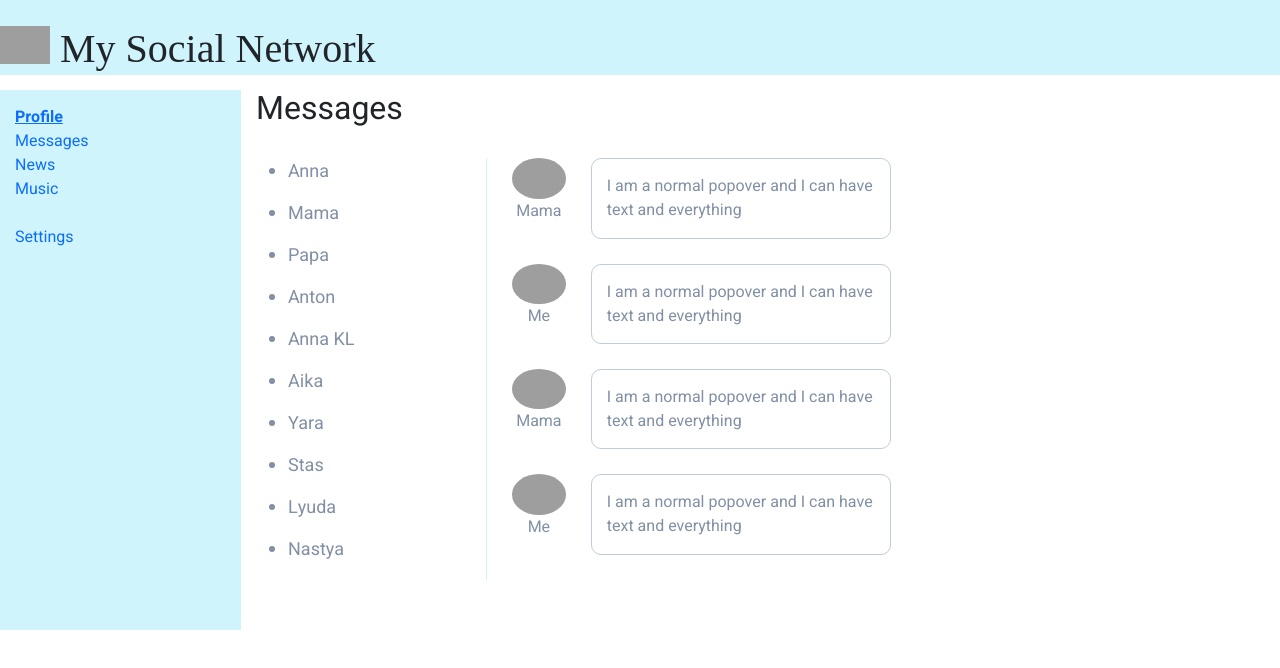
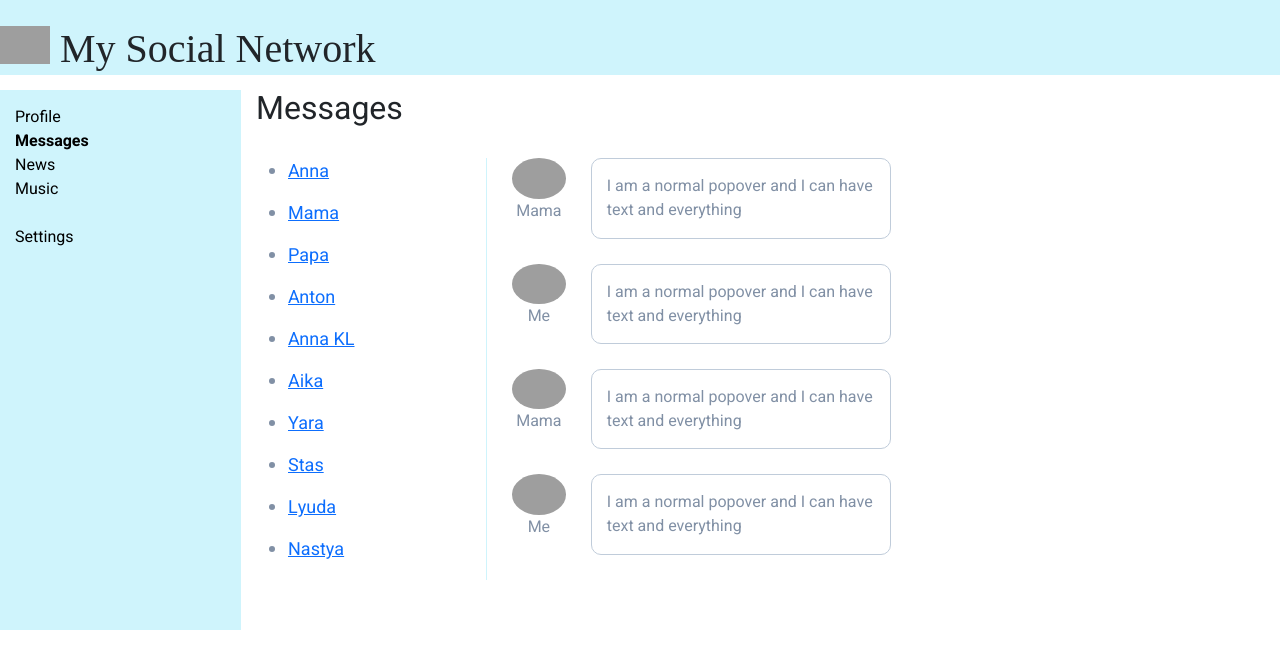
Before and after one commit to anna1luna/react_redux, a React (Create React App) app in the folder my-app/: page /messages in a window 1280 px wide. Shown: the top 668 px of the page. Built offline with nearby package versions, Linux system fonts and the light colour scheme; grey boxes are pictures that could not be loaded; a web font is replaced by a local one.

Commit message:
adding active class to links + sender changes

```diff
--- a/my-app/src/components/msgs/sender.jsx
+++ b/my-app/src/components/msgs/sender.jsx
@@ -1,7 +1,12 @@
 import s from "./messages.module.css";
+import { NavLink } from "react-router-dom";
 
 const Sender = (props) => {
-  return <li className={`${s.sender}`}>{props.name}</li>;
+  return (
+    <li className={`${s.sender}`}>
+      <NavLink to="">{props.name}</NavLink>
+    </li>
+  );
 };
 
 export default Sender;
--- a/my-app/src/components/side/side.jsx
+++ b/my-app/src/components/side/side.jsx
@@ -1,4 +1,5 @@
 import s from "./side.module.css";
+import { NavLink } from "react-router-dom";
 
 const Side = () => {
   return (
@@ -6,34 +7,80 @@ const Side = () => {
       <ul className={s.ul}>
         <li className={s.item}>
           {" "}
-          <a className={`${s.link} ${s.active}`} href="/profile">
+          <NavLink
+            id="sidebar"
+            className={s.link}
+            style={({ isActive, isPending }) => {
+              return {
+                fontWeight: isActive ? "bold" : "",
+                color: isPending ? "red" : "black",
+              };
+            }}
+            to="/profile"
+          >
             Profile
-          </a>{" "}
+          </NavLink>{" "}
         </li>
         <li className={s.item}>
           {" "}
-          <a className={s.link} href="/messages">
+          <NavLink
+            className={s.link}
+            style={({ isActive, isPending }) => {
+              return {
+                fontWeight: isActive ? "bold" : "",
+                color: isPending ? "red" : "black",
+              };
+            }}
+            to="/messages"
+          >
             Messages
-          </a>{" "}
+          </NavLink>{" "}
         </li>
         <li className={s.item}>
           {" "}
-          <a className={s.link} href="/news">
+          <NavLink
+            className={s.link}
+            style={({ isActive, isPending }) => {
+              return {
+                fontWeight: isActive ? "bold" : "",
+                color: isPending ? "red" : "black",
+              };
+            }}
+            to="/news"
+          >
             News
-          </a>{" "}
+          </NavLink>{" "}
         </li>
         <li className={s.item}>
           {" "}
-          <a className={s.link} href="/music">
+          <NavLink
+            className={s.link}
+            style={({ isActive, isPending }) => {
+              return {
+                fontWeight: isActive ? "bold" : "",
+                color: isPending ? "red" : "black",
+              };
+            }}
+            to="/music"
+          >
             Music
-          </a>{" "}
+          </NavLink>{" "}
         </li>
         <br></br>
         <li className={s.item}>
           {" "}
-          <a className={s.link} href="/settings">
+          <NavLink
+            className={s.link}
+            style={({ isActive, isPending }) => {
+              return {
+                fontWeight: isActive ? "bold" : "",
+                color: isPending ? "" : "black",
+              };
+            }}
+            to="/settings"
+          >
             Settings
-          </a>{" "}
+          </NavLink>{" "}
         </li>
       </ul>
     </nav>
--- a/my-app/src/components/side/side.module.css
+++ b/my-app/src/components/side/side.module.css
@@ -13,8 +13,3 @@
 .link {
   text-decoration: none;
 }
-
-.active {
-  font-weight: 700;
-  text-decoration: underline;
-}
```
